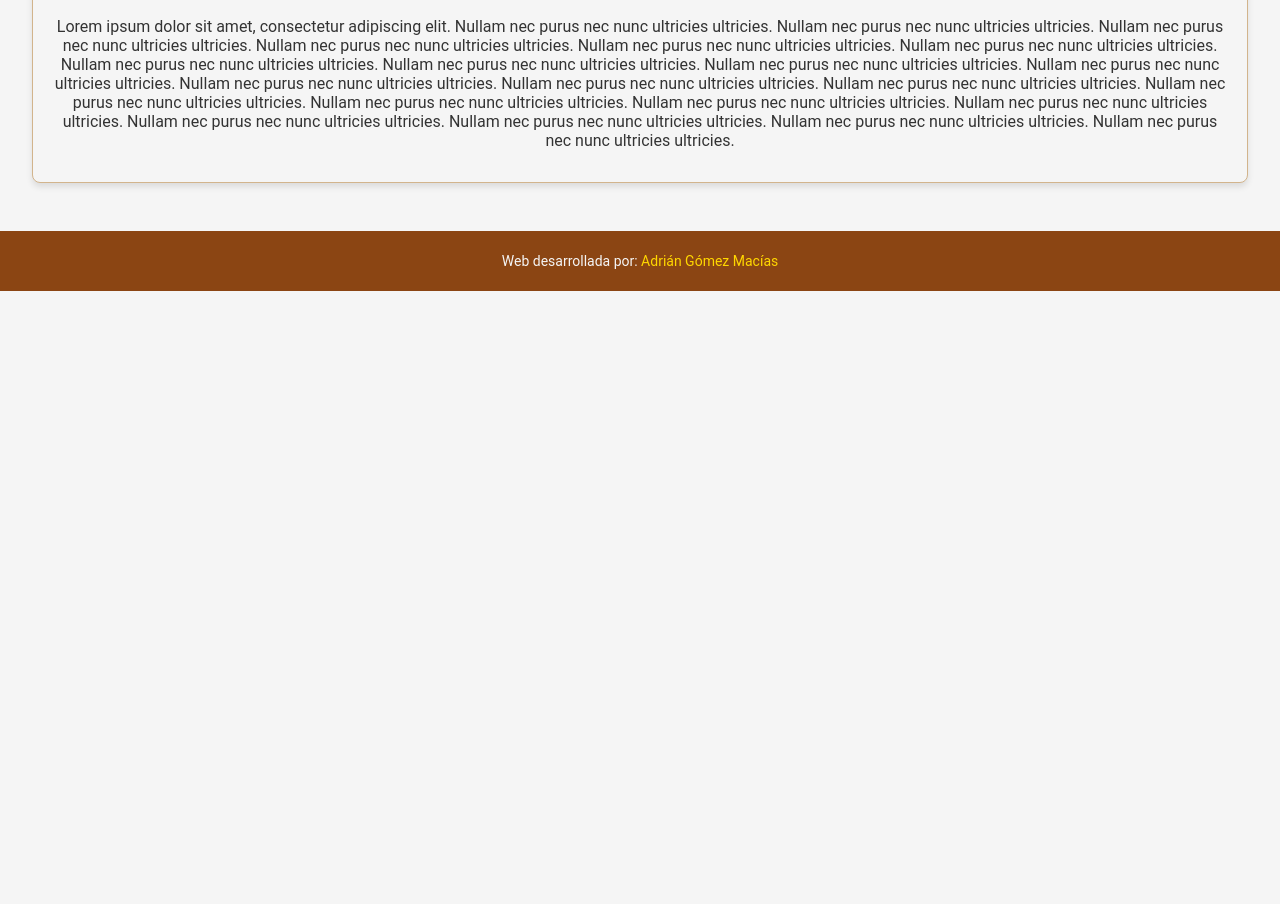
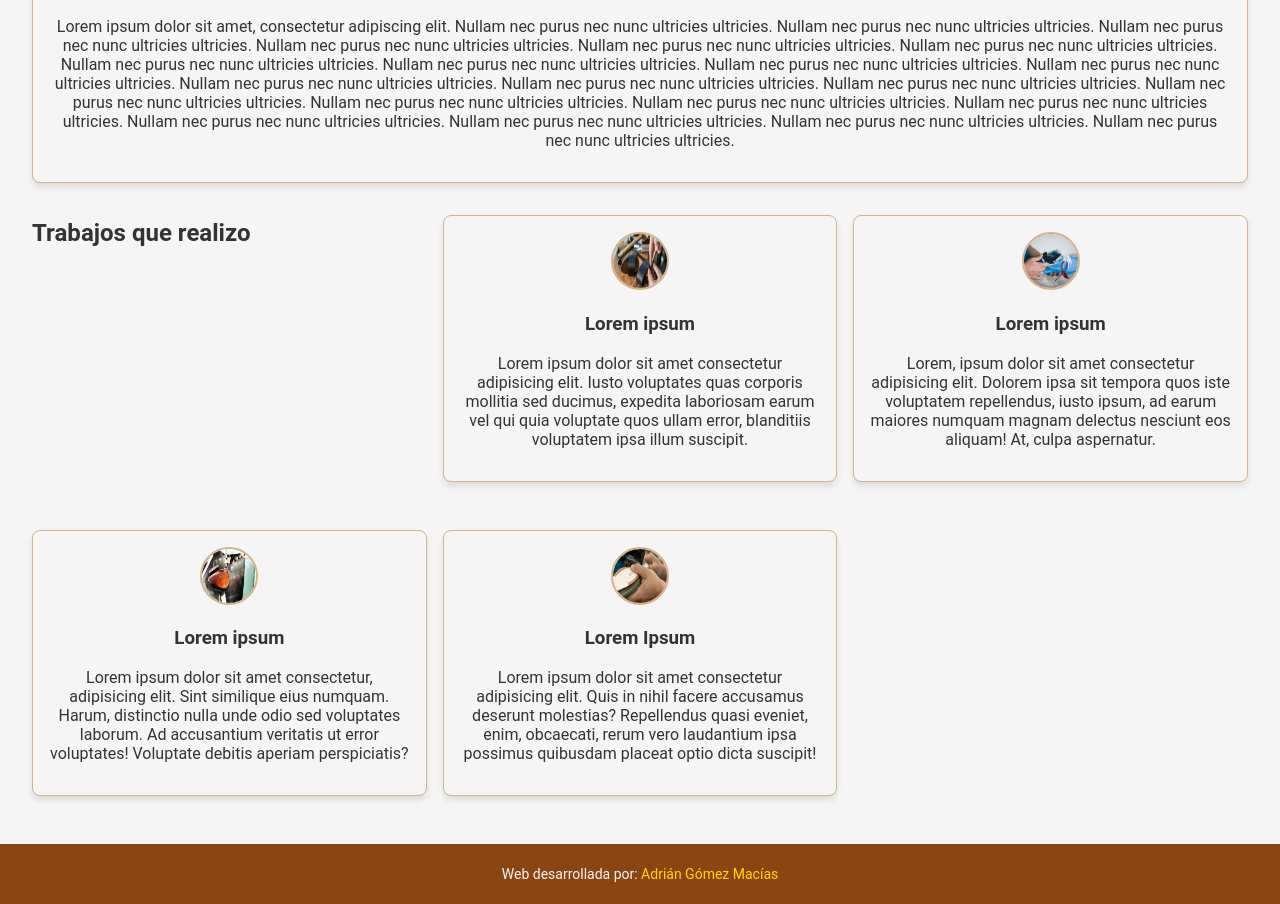
Before and after one commit to RedCuelebre/webShoeMaker, a plain HTML site: page index.html in a window 1280 px wide. Shown: the part 767-1671 px from the top of the page. Before the commit the page ends 1058 px from the top, so only its background shows below. Drawn offline with Linux system fonts and the light colour scheme.

Commit message:
Portfolio section added
The initial version of the portfolio is added as well as the sample images

```diff
--- a/css/styles.css
+++ b/css/styles.css
@@ -31,6 +31,8 @@
     --box-shadow: 0 4px 6px rgba(0, 0, 0, 0.1);
 }
 
+
+/* HTML General Sections*/
 body {
     font-family: var(--font-family-primary);
     color: var(--color-dark);
@@ -46,21 +48,38 @@ header {
     text-align: center;
 }
 
+footer {
+    background-color: var(--color-primary);
+    color: var(--color-neutral);
+    text-align: center;
+    padding: var(--spacing-small);
+    font-size: var(--font-size-small);
+}
+
+footer a {
+    color: var(--color-accent);
+    text-decoration: none;
+}
+
+footer a:hover {
+    text-decoration: underline;
+}
+
+/*jumotron*/
 .jumbotron {
     position: relative;
     display: flex;
     align-items: center;
     justify-content: center;
     height: 400px;
-    /* Adjust as needed */
     background-image: url('../img/jumbotron.jpg');
-    /* Replace with your image URL */
     background-size: cover;
     background-position: center;
     color: white;
     text-align: center;
     overflow: hidden;
 }
+
 
 .jumbotron::before {
     content: '';
@@ -70,7 +89,6 @@ header {
     width: 100%;
     height: 100%;
     background-color: rgba(0, 0, 0, 0.5);
-    /* Overlay color */
     z-index: 1;
 }
 
@@ -96,6 +114,7 @@ header h1 {
     font-size: var(--font-size-heading);
 }
 
+/* Navigation */
 nav {
     display: flex;
     justify-content: center;
@@ -132,6 +151,8 @@ main {
     padding: var(--spacing-large);
 }
 
+/* Cards */
+
 .card {
     background-color: var(--color-neutral);
     border: 1px solid var(--color-secondary);
@@ -162,22 +183,16 @@ main {
     font-size: var(--font-size-normal);
 }
 
-footer {
-    background-color: var(--color-primary);
-    color: var(--color-neutral);
-    text-align: center;
-    padding: var(--spacing-small);
-    font-size: var(--font-size-small);
+
+/* Portfolio */
+
+.portfolio {
+    display: grid;
+    grid-template-columns: repeat(auto-fill, minmax(300px, 1fr));
+    gap: var(--spacing-medium);
 }
 
-footer a {
-    color: var(--color-accent);
-    text-decoration: none;
-}
 
-footer a:hover {
-    text-decoration: underline;
-}
 
 /* Responsiveness */
 @media (max-width: 768px) {
--- a/index.html
+++ b/index.html
@@ -50,7 +50,30 @@
                 Nullam nec purus nec nunc ultricies ultricies. Nullam nec purus nec nunc ultricies ultricies.
             </p>
         </section>
-        <section id="Portfolio"></section>
+        <section id="Portfolio" class="portfolio">
+            <h2>Trabajos que realizo</h2>
+            <section id="card1" class="card">
+                <img src="/img/portfolio1.png" alt="trabajo1">
+                <h3>Lorem ipsum</h3>
+                <p>
+                    Lorem ipsum dolor sit amet consectetur adipisicing elit. Iusto voluptates quas corporis mollitia sed ducimus, expedita laboriosam earum vel qui quia voluptate quos ullam error, blanditiis voluptatem ipsa illum suscipit.                </p>
+            </section>
+            <section id="card2" class="card">
+                <img src="/img/portfolio2.png" alt="Trabajo2">
+                <h3>Lorem ipsum</h3>
+                <p>Lorem, ipsum dolor sit amet consectetur adipisicing elit. Dolorem ipsa sit tempora quos iste voluptatem repellendus, iusto ipsum, ad earum maiores numquam magnam delectus nesciunt eos aliquam! At, culpa aspernatur.</p>
+            </section>
+            <section id="card3" class="card">
+                <img src="/img/portfolio3.png" alt="">
+                <h3>Lorem ipsum</h3>
+                <p>Lorem ipsum dolor sit amet consectetur, adipisicing elit. Sint similique eius numquam. Harum, distinctio nulla unde odio sed voluptates laborum. Ad accusantium veritatis ut error voluptates! Voluptate debitis aperiam perspiciatis?</p>
+            </section>
+            <section id="card4" class="card">
+                <img src="/img/portfolio4.png" alt="">
+                <h3>Lorem Ipsum</h3>
+                <p>Lorem ipsum dolor sit amet consectetur adipisicing elit. Quis in nihil facere accusamus deserunt molestias? Repellendus quasi eveniet, enim, obcaecati, rerum vero laudantium ipsa possimus quibusdam placeat optio dicta suscipit!</p>
+            </section>
+        </section>
         <section id="PriceList"></section>
         <section id="ContactLocation"></section>
     </main>
```
Also changed, not shown: img/portfolio1.png (added), img/portfolio2.png (added), img/portfolio3.png (added), img/portfolio4.png (added).
